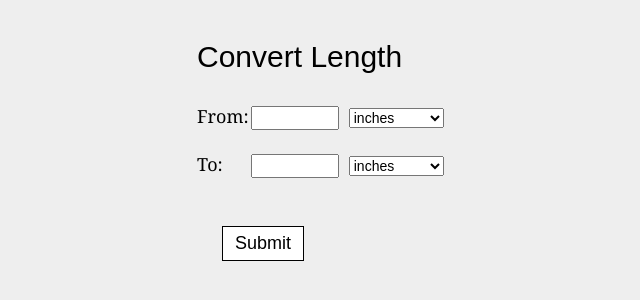
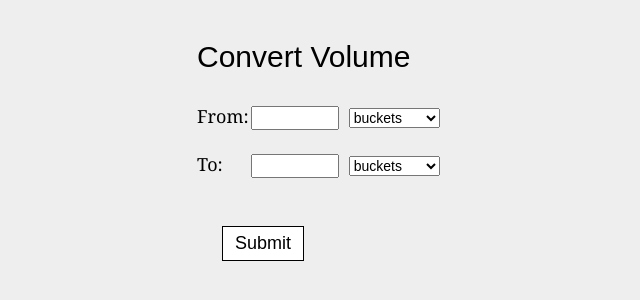
Before and after one commit to KatieMcDonald111/asgn11, a PHP site: page /volume.php in a window 1280 px wide. Shown: the top 300 px of the page, without its empty margins (193-833 px from the left). Run offline with PHP 8.4, Linux system fonts and the light colour scheme; data that the repository does not hold is empty.

Commit message:
Finished volume conversions and tested funtionality

```diff
--- a/convert/volume.php
+++ b/convert/volume.php
@@ -2,29 +2,23 @@
 
 function convert_to_gallons($value, $from_unit) {
   switch($from_unit) {
-    case 'inches':
-      return $value * 0.0254;
+    case 'buckets':
+      return $value * 4;
       break;
-    case 'feet':
-      return $value * 0.3048;
+    case 'butts':
+      return $value * 108;
       break;
-    case 'yards':
-      return $value * 0.9144;
-      break;
-    case 'miles':
-      return $value * 1609.344;
-      break;
-    case 'millimeters':
-      return $value * 0.001;
-      break;
-    case 'centimeters':
-      return $value * 0.01;
+    case 'hogsheads':
+      return $value * 54;
       break;
     case 'gallons':
       return $value;
       break;
-    case 'kilometers':
-      return $value * 1000;
+    case 'pints':
+      return $value * 0.125;
+      break;
+    case 'firkins':
+      return $value * 9;
       break;
     default:
       return "Unsupported unit.";
@@ -33,29 +27,23 @@ function convert_to_gallons($value, $from_unit) {
 
 function convert_from_gallons($value, $to_unit) {
   switch($to_unit) {
-    case 'inches':
-      return $value / 0.0254;
+    case 'buckets':
+      return $value / 4;
       break;
-    case 'feet':
-      return $value / 0.3048;
+    case 'butts':
+      return $value / 108;
       break;
-    case 'yards':
-      return $value / 0.9144;
-      break;
-    case 'miles':
-      return $value / 1609.344;
-      break;
-    case 'millimeters':
-      return $value / 0.001;
-      break;
-    case 'centimeters':
-      return $value / 0.01;
+    case 'hogsheads':
+      return $value / 54;
       break;
     case 'gallons':
       return $value;
       break;
-    case 'kilometers':
-      return $value / 1000;
+    case 'pints':
+      return $value / 0.125;
+      break;
+    case 'firkins':
+      return $value / 9;
       break;
     default:
       return "Unsupported unit.";
@@ -63,8 +51,8 @@ function convert_from_gallons($value, $to_unit) {
 }
 
 function convert_volume($value, $from_unit, $to_unit) {
-  $meter_value = convert_to_meters($value, $from_unit);
-  $new_value = convert_from_meters($meter_value, $to_unit);
+  $gallon_value = convert_to_gallons($value, $from_unit);
+  $new_value = convert_from_gallons($gallon_value, $to_unit);
   return $new_value;
 }
 
@@ -73,12 +61,12 @@ $from_unit = '';
 $to_unit = '';
 $to_value = '';
 
-if($_POST['submit']) {
+if(isset($_POST['submit'])) {
   $from_value = $_POST['from_value'];
   $from_unit = $_POST['from_unit'];
   $to_unit = $_POST['to_unit'];
 
-  $to_value = convert_length($from_value, $from_unit, $to_unit);
+  $to_value = convert_volume($from_value, $from_unit, $to_unit);
 }
 
 ?>
@@ -86,29 +74,27 @@ if($_POST['submit']) {
 <html>
   <head>
     <meta charset="UTF-8">
-    <title>Convert Length</title>
+    <title>Convert Volume</title>
     <link href="styles.css" rel="stylesheet" type="text/css">
   </head>
   <body>
 
     <div id="main-content">
 
-      <h1>Convert Length</h1>
+      <h1>Convert Volume</h1>
 
-      <form action="liquids.php" method="post">
+      <form action="" method="post">
 
         <div class="entry">
           <label>From:</label>&nbsp;
           <input type="text" name="from_value" value="<?php echo $from_value; ?>" />&nbsp;
           <select name="from_unit">
-            <option value="inches"<?php if($from_unit == 'inches') { echo " selected"; } ?>>inches</option>
-            <option value="feet"<?php if($from_unit == 'feet') { echo " selected"; } ?>>feet</option>
-            <option value="yards"<?php if($from_unit == 'yards') { echo " selected"; } ?>>yards</option>
-            <option value="miles"<?php if($from_unit == 'miles') { echo " selected"; } ?>>miles</option>
-            <option value="millimeters"<?php if($from_unit == 'millimeters') { echo " selected"; } ?>>millimeters</option>
-            <option value="centimeters"<?php if($from_unit == 'centimeters') { echo " selected"; } ?>>centimeters</option>
-            <option value="meters"<?php if($from_unit == 'meters') { echo " selected"; } ?>>meters</option>
-            <option value="kilometers"<?php if($from_unit == 'kilometers') { echo " selected"; } ?>>kilometers</option>
+            <option value="buckets"<?php if($from_unit == 'buckets') { echo " selected"; } ?>>buckets</option>
+            <option value="butts"<?php if($from_unit == 'butts') { echo " selected"; } ?>>butts</option>
+            <option value="firkins"<?php if($from_unit == 'firkins') { echo " selected"; } ?>>firkins</option>
+            <option value="hogsheads"<?php if($from_unit == 'hogsheads') { echo " selected"; } ?>>hogsheads</option>
+            <option value="pints"<?php if($from_unit == 'pints') { echo " selected"; } ?>>pints</option>
+            <option value="gallons"<?php if($from_unit == 'gallons') { echo " selected"; } ?>>gallons</option>
           </select>
         </div>
 
@@ -116,14 +102,13 @@ if($_POST['submit']) {
           <label>To:</label>&nbsp;
           <input type="text" name="to_value" value="<?php echo $to_value; ?>" />&nbsp;
           <select name="to_unit">
-            <option value="inches"<?php if($to_unit == 'inches') { echo " selected"; } ?>>inches</option>
-            <option value="feet"<?php if($to_unit == 'feet') { echo " selected"; } ?>>feet</option>
-            <option value="yards"<?php if($to_unit == 'yards') { echo " selected"; } ?>>yards</option>
-            <option value="miles"<?php if($to_unit == 'miles') { echo " selected"; } ?>>miles</option>
-            <option value="millimeters"<?php if($to_unit == 'millimeters') { echo " selected"; } ?>>millimeters</option>
-            <option value="centimeters"<?php if($to_unit == 'centimeters') { echo " selected"; } ?>>centimeters</option>
-            <option value="meters"<?php if($to_unit == 'meters') { echo " selected"; } ?>>meters</option>
-            <option value="kilometers"<?php if($to_unit == 'kilometers') { echo " selected"; } ?>>kilometers</option>
+            <option value="buckets"<?php if($to_unit == 'buckets') { echo " selected"; } ?>>buckets</option>
+            <option value="butts"<?php if($to_unit == 'butts') { echo " selected"; } ?>>butts</option>
+            <option value="firkins"<?php if($to_unit == 'firkins') { echo " selected"; } ?>>firkins</option>
+            <option value="hogsheads"<?php if($to_unit == 'hogsheads') { echo " selected"; } ?>>hogsheads</option>
+            <option value="pints"<?php if($to_unit == 'pints') { echo " selected"; } ?>>pints</option>
+            <option value="gallons"<?php if($to_unit == 'gallons') { echo " selected"; } ?>>gallons</option>
+
           </select>
 
         </div>
```
